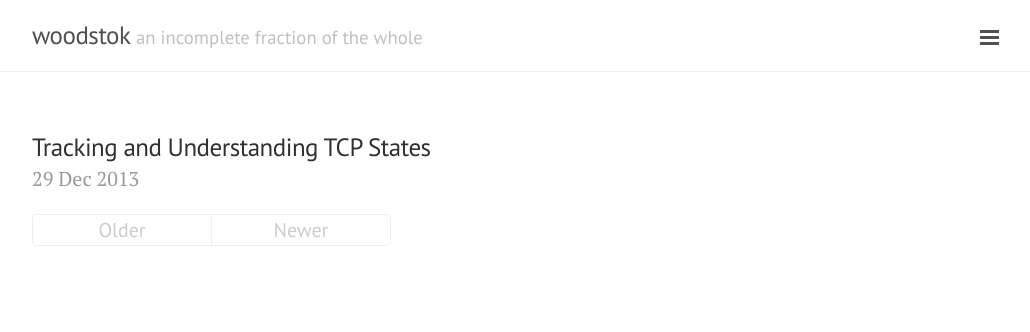
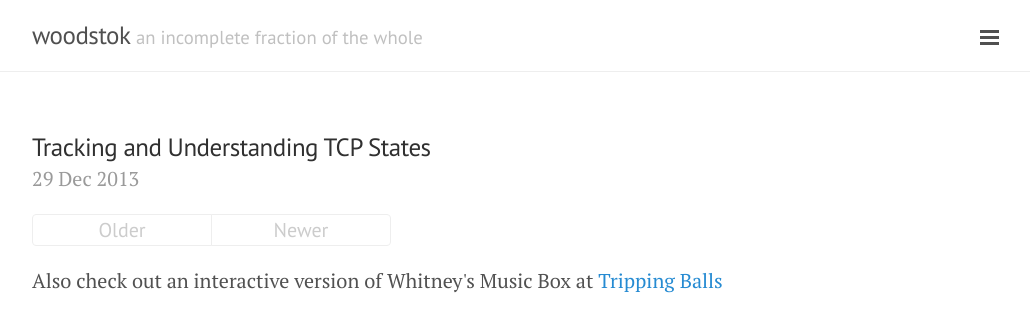
Before and after one commit to woodstok/woodstok.github.io, a Jekyll site: the page built from index.html, in a window 1280 px wide. Shown: the top 332 px of the page, without its empty margins (248-1278 px from the left). Built offline with Jekyll 4.4.1, drawn with Linux system fonts in a browser that asks for light colours; Markdown is read by kramdown in place of the engine named in the settings; the list of posts is cut into pages by our own code.

Commit message:
index.html

```diff
--- a/index.html
+++ b/index.html
@@ -37,3 +37,7 @@ title: Home
     <span class="pagination-item newer">Newer</span>
   {% endif %}
 </div>
+
+<div class="others">
+  Also check out an interactive version of Whitney's Music Box at <a href="http://woodstok.io/trippingballs/">Tripping Balls</a>
+</div>
```
